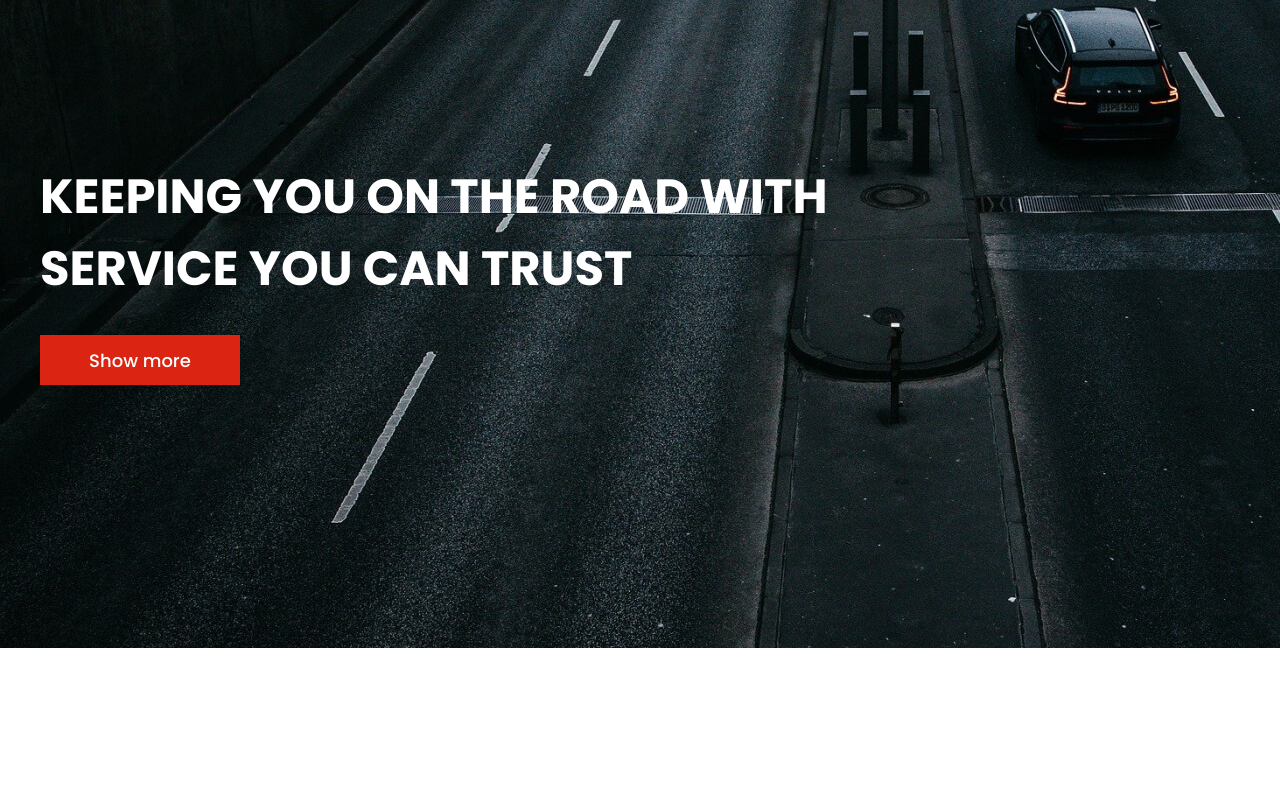
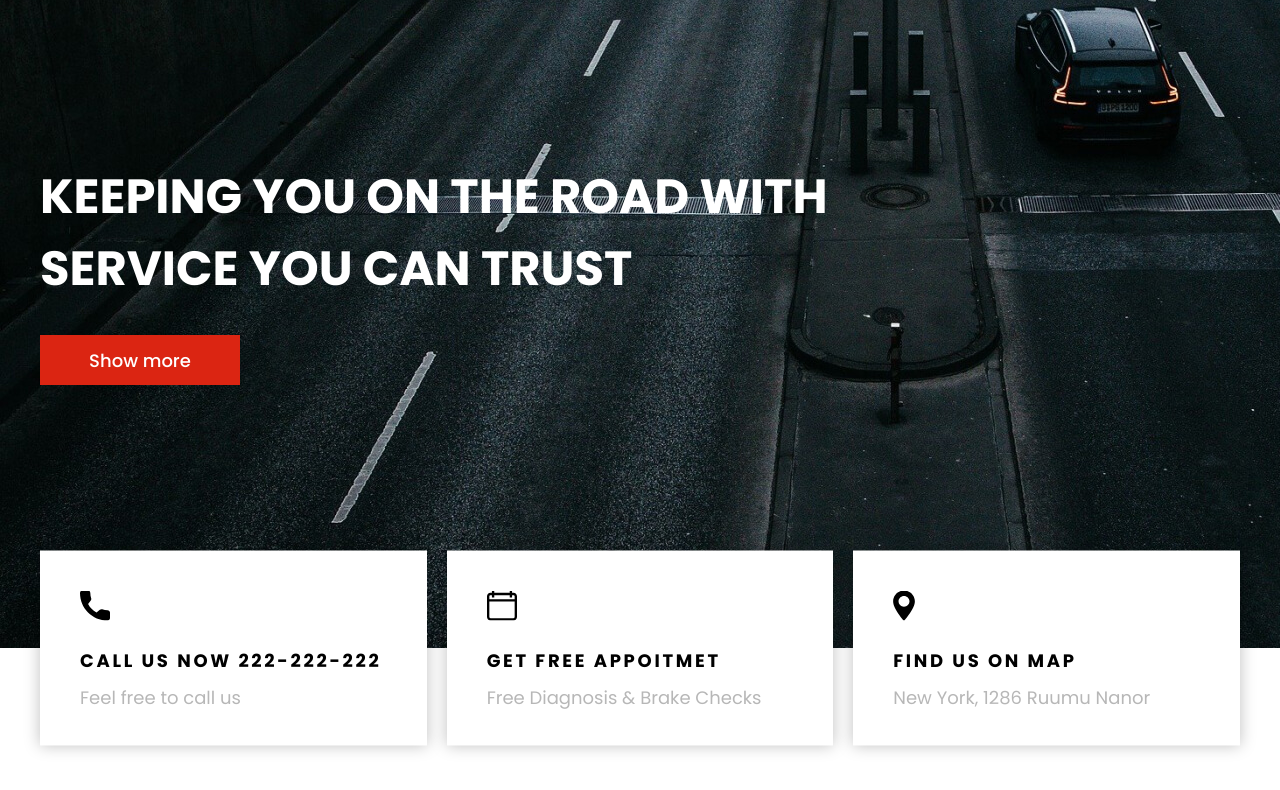
Before and after one commit to n-gasimzada/layout-first, a plain HTML site: page index.html in a window 1280 px wide. Shown: the part 102-892 px from the top of the page. Before the commit the page ends 800 px from the top, so only its background shows below. Drawn offline with Linux system fonts and the light colour scheme.

Commit message:
Section Info

```diff
--- a/index.html
+++ b/index.html
@@ -41,19 +41,58 @@
         <div class="container">
             <div class="intro-content">
                 <div class="intro-block">
-
-                    <h1 class="intro-title"> KEEPING YOU ON THE ROAD WITH <br>
+                    <h1 class="intro-title">
+                        KEEPING YOU ON THE ROAD WITH <br />
                         SERVICE YOU CAN TRUST
                     </h1>
 
-                    <a href="#" class="btn">
-                        Show more
-                    </a>
+                    <a href="#" class="btn"> Show more </a>
                 </div>
             </div>
         </div>
     </section>
     <!-- intro -->
+
+    <section class="info">
+        <div class="container">
+            <div class="info_wrapper">
+                <div class="info_block">
+                    <div class="info_item">
+                        <div class="info_img">
+                            <img src="img/phone.svg" alt="#" />
+                            <h3 class="info_title">CALL US NOW 222-222-222</h3>
+                            <p class="info_text">Feel free to call us</p>
+                        </div>
+                    </div>
+                </div>
+
+                <div class="info_block">
+                    <div class="info_item">
+                        <div class="info_img">
+                            <img src="img/calendar.svg" alt="#" />
+                            <h3 class="info_title">GET FREE APPOITMET</h3>
+                            <p class="info_text">Free Diagnosis & Brake Checks</p>
+                        </div>
+                    </div>
+                </div>
+
+                <div class="info_block">
+                    <div class="info_item">
+                        <div class="info_img">
+                            <img src="img/vector.svg" alt="#" />
+                            <h3 class="info_title">FIND US ON MAP</h3>
+                            <p class="info_text">New York, 1286 Ruumu Nanor</p>
+                        </div>
+                    </div>
+                </div>
+            </div>
+            <!-- info wrapper -->
+        </div>
+        <!-- info container -->
+    </section>
+    <!-- info section -->
+
+
 </body>
 
 </html>
--- a/style/style.css
+++ b/style/style.css
@@ -12,6 +12,10 @@ body {
 
 h1,h2,h3,h4,h5,h6 {
     margin: 0;
+}
+
+p {
+    margin: 0 0 5px;
 }
 /* Header start */
 .container {
@@ -168,3 +172,42 @@ z-index: 2;
     background-color: #b2190b;
 }
 /* Intro end */
+
+/* Info srart */
+.info {
+transform: translateY(-50%);
+}
+
+.info_wrapper {
+    display: flex;
+    margin: 0 -10px;
+}
+
+.info_block {
+width: 33.33%;
+padding: 0 10px;
+}
+
+.info_item {
+background-color: #fff;
+box-shadow: 0px 0px 15px rgba(0, 0, 0, 0.25);
+padding: 40px 40px 30px;
+}
+
+
+.info_img img {
+    height: 30px;
+    margin-bottom: 20px;
+}
+
+.info_title {
+    margin-bottom: 10px;
+    font-size: 18px;
+    letter-spacing: 0.15em;
+}
+
+.info_text {
+color: #B7B7B7;
+font-size: 18px;
+}
+/* Info end */
```
Also changed, not shown: img/calendar.svg (added), img/phone.svg (added), img/vector.svg (added).
